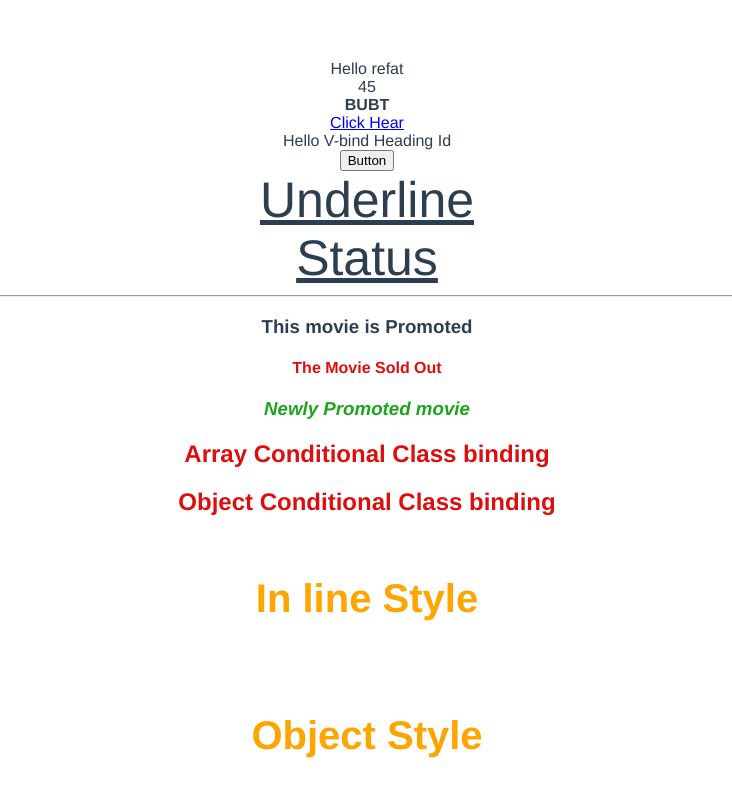
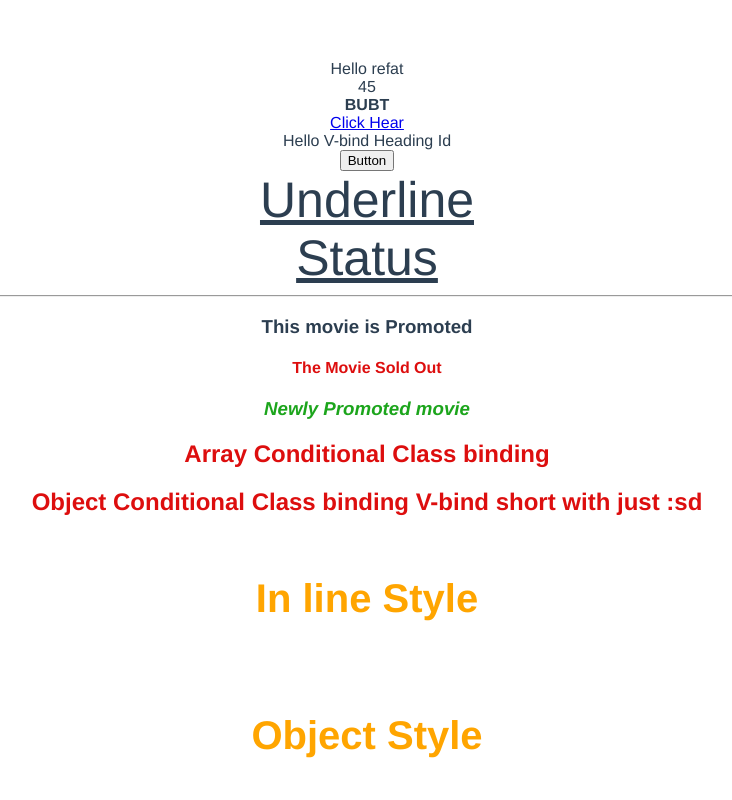
Before and after one commit to Refat5/Vue3_Codevolution, a Vue app: page / in a window 1280 px wide. Shown: the top 800 px of the page, without its empty margins (273-1005 px from the left). Built offline with nearby package versions, Linux system fonts and the light colour scheme.

Commit message:
chacge some issue

```diff
--- a/src/App.vue
+++ b/src/App.vue
@@ -16,10 +16,10 @@
 
 	<h2 v-bind:class="[isPromoted && 'promoted', isSoldOut ? 'soldOut' : 'notSoldOut']"> Array Conditional Class binding</h2>
 
-	<h2 v-bind:class="{
+	<h2 :class="{
         promoted:isPromoted,
           soldOut:isSoldOut
-    }"> Object Conditional Class binding</h2>
+    }"> Object Conditional Class binding  V-bind short with just :sd</h2>
 
 	<h3 v-bind:style="{
         color:highlightColor,
```
